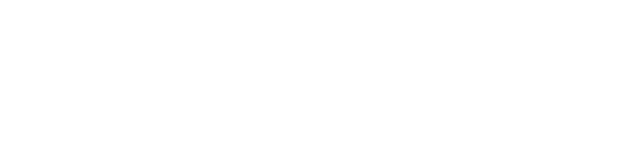
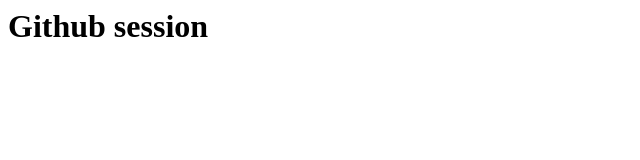
Before and after one commit to mohancoder2k/GithubDemo, a plain HTML site: page index.html in a window 1280 px wide. Shown: the whole page, without its empty margins (0-640 px from the left). Drawn offline with Linux system fonts and the light colour scheme.

Commit message:
updated index.html

```diff
--- a/index.html
+++ b/index.html
@@ -1,3 +1,4 @@
 <html>
     <title>Github</title>
+    <h1>Github session</h1>
 </html>
```
Also changed, not shown: 1 other file.
